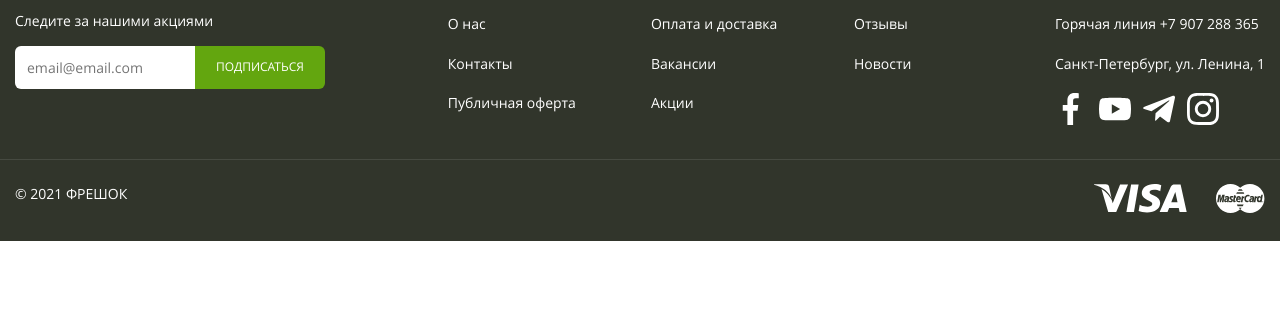
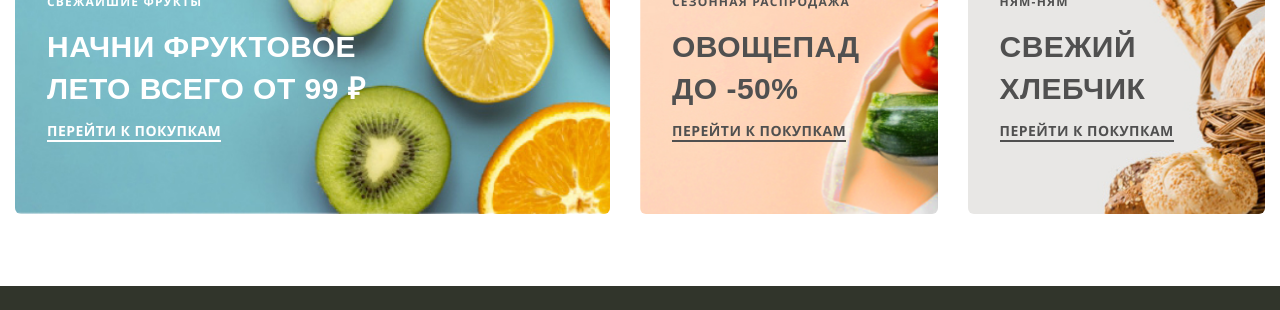
Before and after one commit to Galyopa/FreshOk, a website: page app/index.html in a window 1280 px wide. Shown: the part 2484-2794 px from the top of the page. Before the commit the page ends 2725 px from the top, so only its background shows below. Drawn offline with nearby package versions, Linux system fonts and the light colour scheme; files that its build step writes are made by us from their sources; files whose address does not match are found by name.

Commit message:
add product-banner

```diff
--- a/app/index.html
+++ b/app/index.html
@@ -255,27 +255,27 @@
         <ul class="products-menu">
           <li class="products-menu__item">
             <button type="button" class="products-menu__btn focus" data-filter="all">
-              Все товары
+              все товары
             </button>
           </li>
           <li class="products-menu__item">
             <button type="button" class="products-menu__btn focus" data-filter=".fruit">
-              Фрукты
+              фрукты
             </button>
           </li>
           <li class="products-menu__item">
             <button type="button" class="products-menu__btn focus" data-filter=".vegetables">
-              ОВОЩИ
+              овощи
             </button>
           </li>
           <li class="products-menu__item">
             <button type="button" class="products-menu__btn focus" data-filter=".beverages">
-              Напитки
+              напитки
             </button>
           </li>
           <li class="products-menu__item">
             <button type="button" class="products-menu__btn focus" data-filter=".grocery">
-              БАКАЛЕЯ
+              бакалея
             </button>
           </li>
         </ul>
@@ -579,7 +579,47 @@
 
         <a class="top-products__link btn" href="#">Показать еще</a>
 
+
+        <ul class="product-banner">
+          <li class="product-banner__item product-banner__item--light" style="background-image: url('images/product-banner/fruits.jpg');">
+            <span class="product-banner__subtitle">
+              свежайшие фрукты
+            </span>
+            <div class="product-banner__title">
+              начни фруктовое лето
+              всего от 99 ₽
+            </div>
+            <a class="product-banner__link product-banner__link--light" href="#">
+              перейти к покупкам
+            </a>
+          </li>
+          <li class="product-banner__item" style="background-image: url('images/product-banner/veg.jpg');">
+            <span class="product-banner__subtitle">
+              сезонная распродажа
+            </span>
+            <div class="product-banner__title">
+              овощепад до -50%
+            </div>
+            <a class="product-banner__link" href="#">
+              перейти к покупкам
+            </a>
+          </li>
+          <li class="product-banner__item" style="background-image: url('images/product-banner/bread.jpg');">
+            <span class="product-banner__subtitle">
+              ням-ням
+            </span>
+            <div class="product-banner__title">
+              свежий хлебчик
+            </div>
+            <a class="product-banner__link" href="#">
+              перейти к покупкам
+            </a>
+          </li>
+        </ul>
+      </div>
     </section>
+
+
   </main>
 
   <footer class="footer">
@@ -593,7 +633,7 @@
             <span class="form-subscribe__text">
               Следите за нашими акциями
             </span>
-            <label for="email-subscribe" class="form-subscribe__label">
+            <label class="form-subscribe__label">
               <span class="sr-only">Введите свой email</span>
               <input class="form-subscribe__input focus" type="email" placeholder="email@email.com" name="email-subscribe" required>
             </label>
--- a/app/scss/style.scss
+++ b/app/scss/style.scss
@@ -442,8 +442,11 @@
 	}
 
 	&__link {
+		display: inline-block;
+		margin-bottom: 72px;
 		border: 1px solid $green900;
 		color: $green900;
+
 
 		&:hover {
 			background-color: $green100;
@@ -458,6 +461,54 @@
 		}
 	}
 }
+
+.product-banner {
+	display: grid;
+	grid-template-columns: 2fr 1fr 1fr;
+	grid-gap: 30px;
+	text-align: left;
+
+	&__item {
+		padding: 76px 32px;
+		border-radius: 6px;
+		text-transform: uppercase;
+		font-weight: 700;
+		line-height: 1;
+		background-position: center;
+		background-repeat: no-repeat;
+		background-size: cover;
+
+		&--light {
+			color: $white;
+		}
+	}
+
+	&__subtitle {
+		display: block;
+		margin-bottom: 18px;
+		font-size: 12px;
+		letter-spacing: 0.1em;
+	}
+
+	&__title {
+		width: 65%;
+		margin-bottom: 12px;
+		font-family: 'Ruda', sans-serif;
+		font-weight: 600;
+		font-size: 30px;
+		line-height: 1.4;
+	}
+
+	&__link {
+		font-size: 14px;
+		border-bottom: 2px solid $dark-500;
+
+		&--light {
+			border-bottom: 2px solid $white;
+		}
+	}
+}
+
 
 .footer {
 	flex: 0 0 auto;
```
Also changed, not shown: app/images/product-banner/bread.jpg (added), app/images/product-banner/fruits.jpg (added), app/images/product-banner/veg.jpg (added), app/js/main.min.js.
